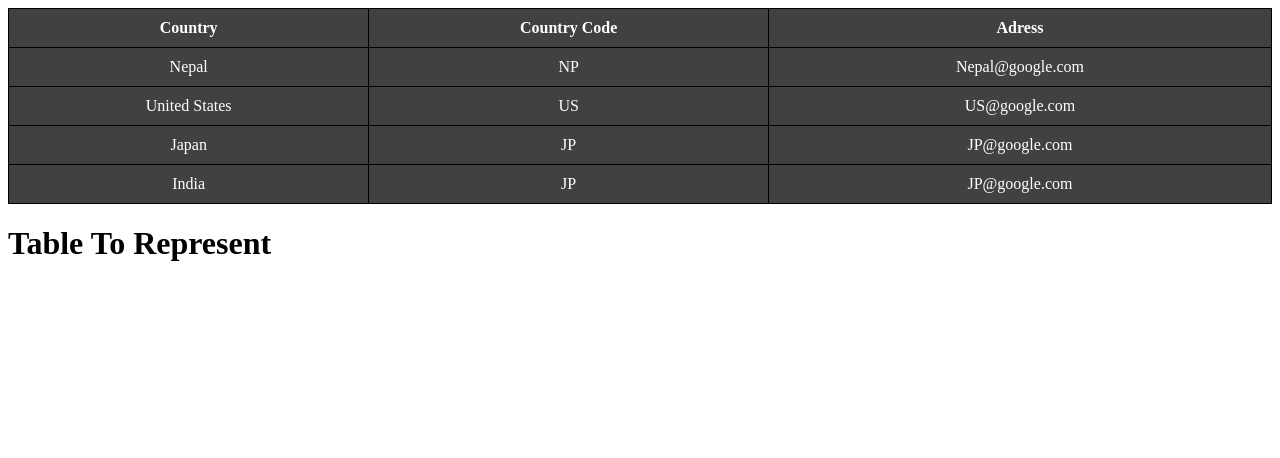
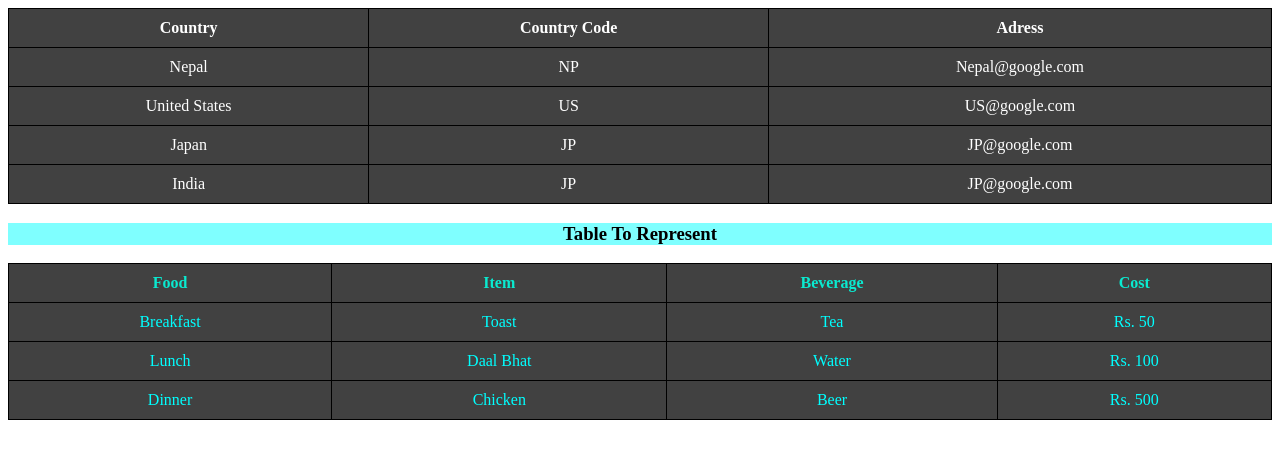
Before and after one commit to Abhijit-garedi/Html, a plain HTML site: page web/Table.html in a window 1280 px wide. Drawn offline with Linux system fonts and the light colour scheme.

Commit message:
Added Another Table ( Food, Item, Beverage, Cost)

```diff
--- a/web/Table.html
+++ b/web/Table.html
@@ -52,7 +52,36 @@
         </tr>
     </table>
 
-    <h1> Table To Represent</h1>
+    <h3 style="text-align: center; background-color: rgba(0, 255, 255, .5);"> Table To Represent</h3>
+<table style="color: aqua;">
+    <tb>
+        <tr style="color: rgb(10, 234, 208);">
+            <th>Food</th>
+            <th>Item</th>
+            <th>Beverage</th>
+            <th>Cost</th>
+        </tr>
+        <tr>
+            <td>Breakfast</td>
+            <td>Toast</td>
+            <td>Tea</td>
+            <td>Rs. 50</td>
+        </tr>
+        <tr>
+            <td>Lunch</td>
+            <td>Daal Bhat</td>
+            <td>Water</td>
+            <td>Rs. 100</td>
+        </tr>
+        <tr>
+            <td>Dinner</td>
+            <td>Chicken</td>
+            <td>Beer</td>
+            <td>Rs. 500</td>
+        </tr>
+
+    </tb>
+</table>
 
 </body>
 </html>
```
